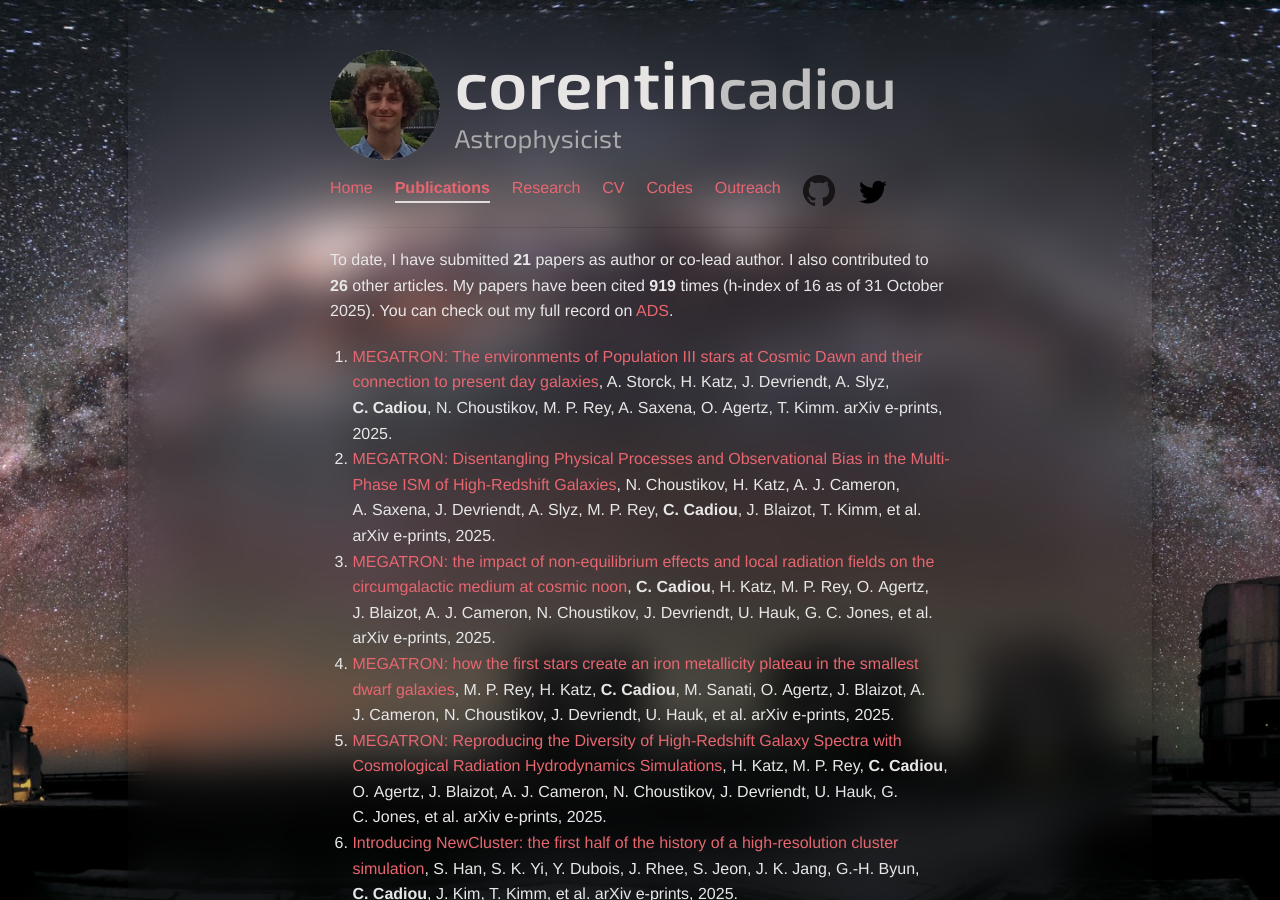
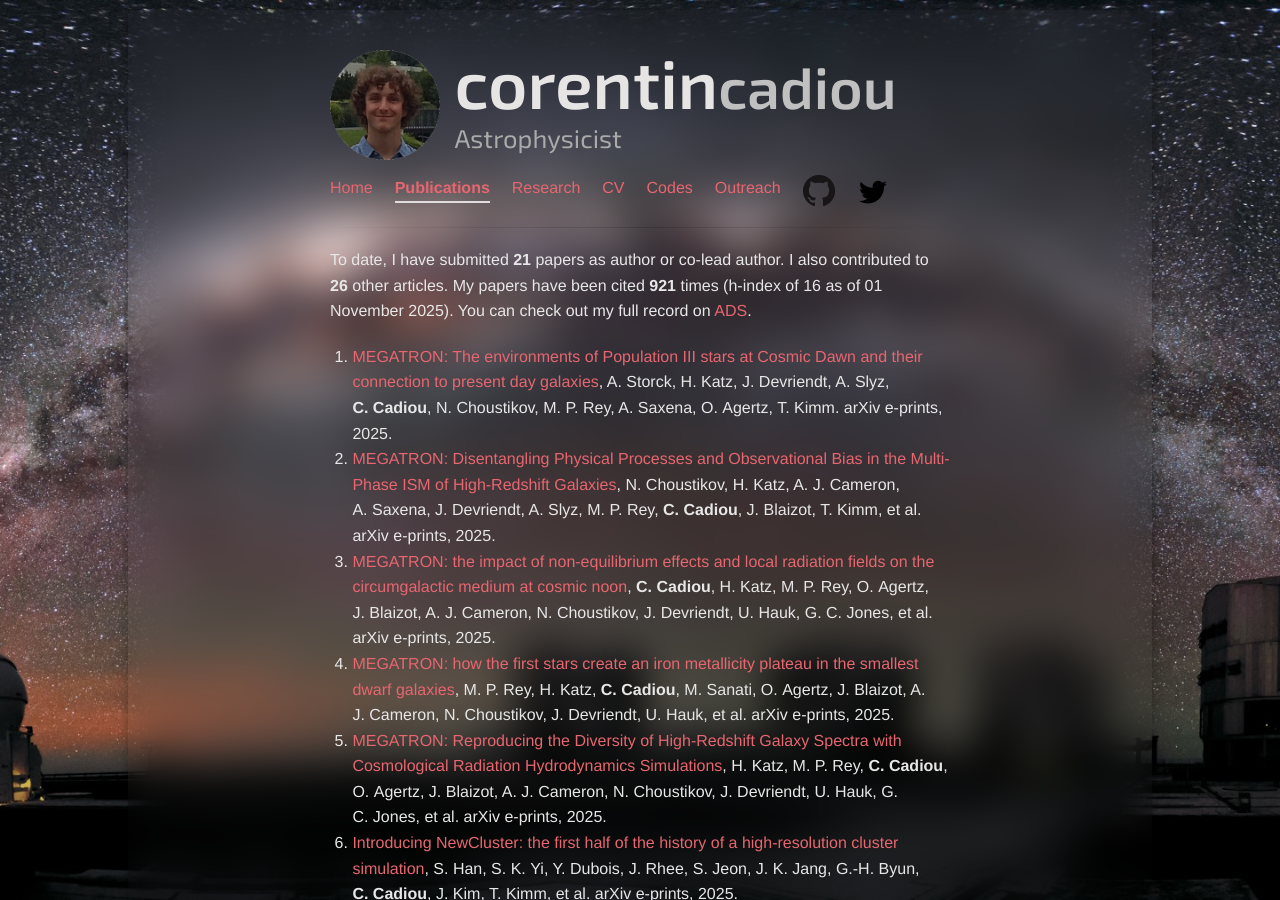
Before and after one commit to cphyc/cphyc.github.io, a Jekyll site: the page built from publications/index.html, in a window 1280 px wide and 900 px high. Built offline with Jekyll 4.4.1, drawn with Linux system fonts in a browser that asks for light colours; nearby versions of some CDN libraries.

Commit message:
Update publications and CV [skip ci]
Automated update via GitHub Actions

```diff
--- a/publications/index.html
+++ b/publications/index.html
@@ -8,7 +8,7 @@ description: My Publications
 <p>
   To date, I have submitted <b>21</b> papers as author or co-lead author.
   I also contributed to <b>26</b> other articles.
-  My papers have been cited <b>919</b> times (h-index of 16 as of 31 October 2025).
+  My papers have been cited <b>921</b> times (h-index of 16 as of 01 November 2025).
   You can check out my full record on <a href="https://ui.adsabs.harvard.edu/search/q=((author%3A%22Cadiou%2C%20C%22))%20-bibstem%3A%22zndo%22%20collection%3Aastronomy&sort=date%20desc%2C%20bibcode%20desc&p_=0" target="_blank">ADS</a>.
 </p>
 <ol>
```
Also changed, not shown: 2 other files.
